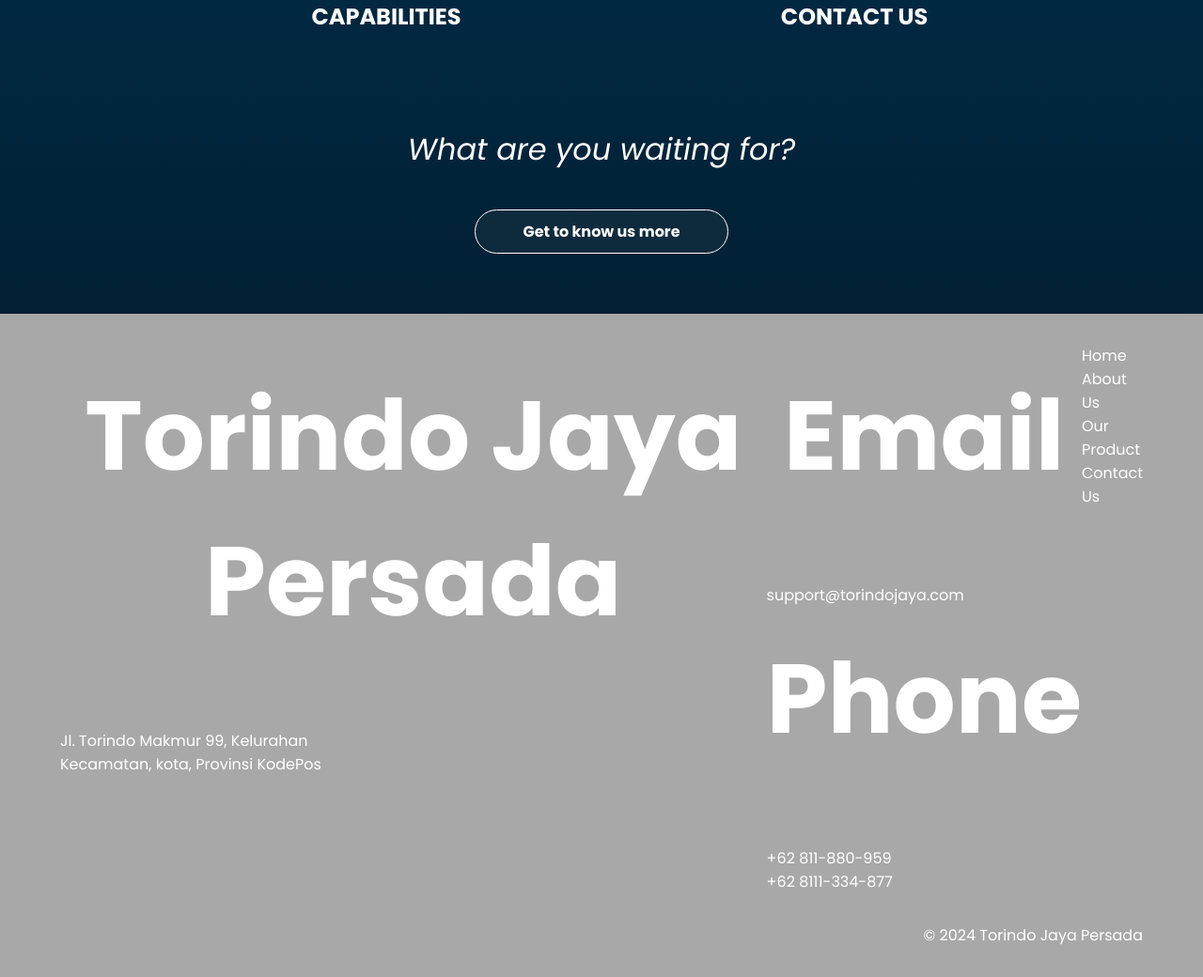
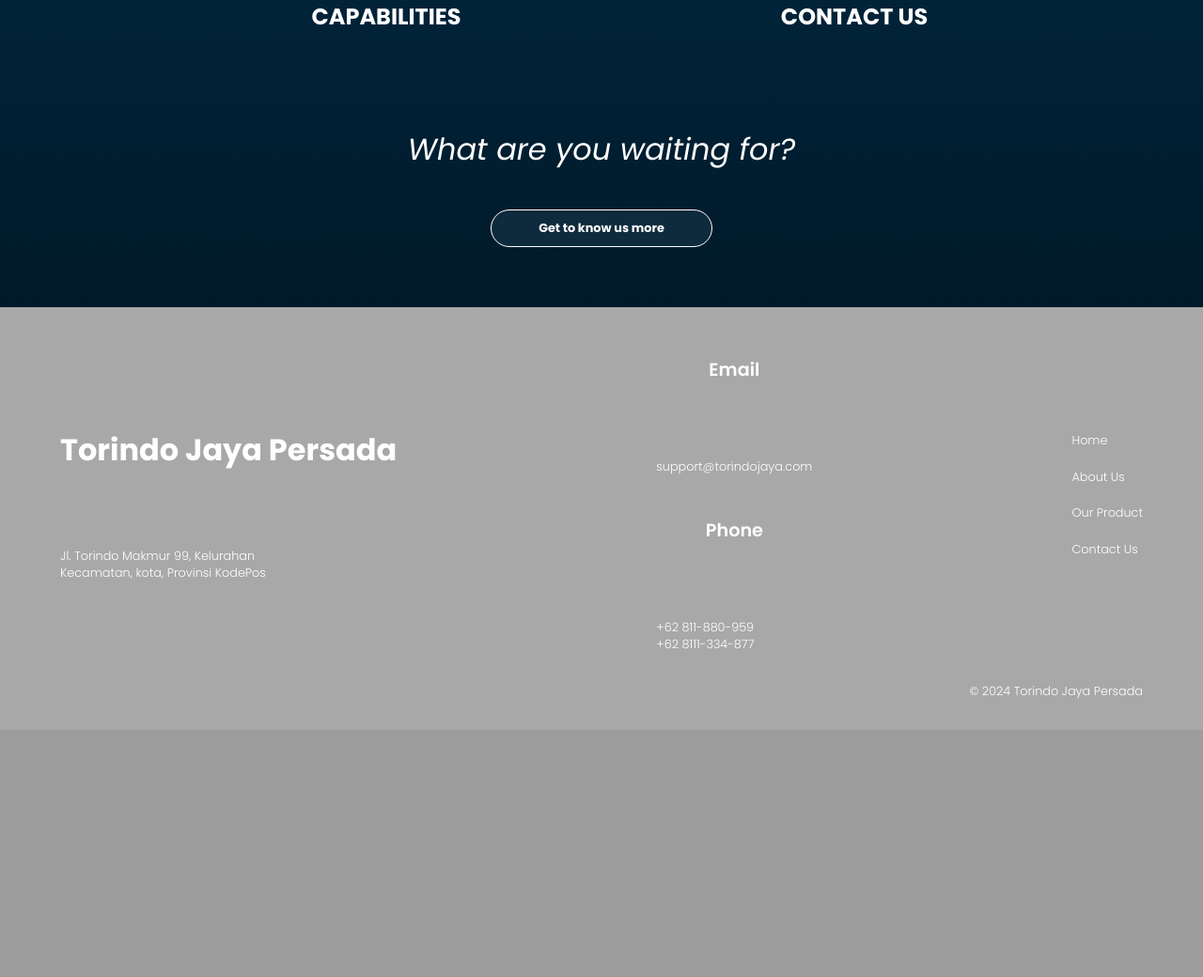
Before and after one commit to raythrp/web-torindo, a PHP site: page / in a window 1280 px wide. Shown: the part 2840-3880 px from the top of the page at 94% size. After the commit the page ends 3584 px from the top, so only its background shows below. Run offline with PHP 8.4, Linux system fonts and the light colour scheme.

Commit message:
footer update, navbar update,  and little file naming changes

```diff
--- a/app/views/home/index.php
+++ b/app/views/home/index.php
@@ -41,25 +41,25 @@
          </div>
          <div class="icon1">
               <div class="icon01">
-                     <img id="icon01" src="public/icon-img/mechanical.svg" alt="gear"/>
+                     <img id="icon01" src="public/icon/mechanical.svg" alt="gear"/>
                      <p>ORIGINAL EQUIPMENT MANUFACTURER</p>
               </div>
               <div class="icon02">
-                     <img id="icon01" src="public/icon-img/achievement.svg" alt="achievement"/>
+                     <img id="icon01" src="public/icon/achievement.svg" alt="achievement"/>
                      <p>DELIVERING PREMIUM PRODUCTS TO ITS GLOBAL CUSTOMER</p>
               </div>
               <div class="icon03">
-                     <img id="icon02" src="public/icon-img/people-group.svg" alt="people group"/>
+                     <img id="icon02" src="public/icon/people-group.svg" alt="people group"/>
                      <p>ASSISTED BY EXPERT ADVISORS</p>
               </div>
          </div>
          <div class="icon2">
               <div class="icon01">
-                     <img id="icon01" src="public/icon-img/product.svg" alt="gear"/>
+                     <img id="icon01" src="public/icon/product.svg" alt="gear"/>
                      <p>PRODUCT SUPPORT CAPABILITIES</p>
               </div>
               <div class="icon02">
-                     <img id="icon01" src="public/icon-img/phone.svg" alt="achievement"/>
+                     <img id="icon01" src="public/icon/phone.svg" alt="achievement"/>
                      <p>24/7 EASY TO CONTACT US</p>
               </div>
          </div>
--- a/app/views/templates/footer.php
+++ b/app/views/templates/footer.php
@@ -24,10 +24,10 @@
                 </div>
             </div>
             <div class="nav">
-                <p>Home</p>
-                <p>About Us</p>
-                <p>Our Product</p>
-                <p>Contact Us</p>
+                <a href="index">Home</a>
+                <a href="about"><span>About Us</span></a>
+                <a href="products">Our Product</a>
+                <a href="contact">Contact Us</a>
             </div>
         </div>
         <p class="copy">&copy; 2024 Torindo Jaya Persada</p>
--- a/public/css/styles-about.css
+++ b/public/css/styles-about.css
@@ -33,7 +33,7 @@ nav {
     justify-content: space-between;
     align-items: center;
     height: 80px; /* Adjusted height for better visibility */
-    padding: 1.6rem 5rem 0 5rem; /* Added padding for spacing */
+    padding: 0rem 5rem 0 5rem; /* Added padding for spacing */
 }
 
 nav::before {
@@ -45,6 +45,7 @@ nav::before {
     height: 100%;
     background: rgba(0, 0, 0, 0); /* Adjust the last value for background opacity */
     backdrop-filter: blur(5px); /* Adjust the blur radius as needed */
+    filter: brightness(80%);
     z-index: -1; /* Place the pseudo-element behind the actual content */
 }
 
--- a/public/css/styles-contact.css
+++ b/public/css/styles-contact.css
@@ -33,7 +33,7 @@ nav {
     justify-content: space-between;
     align-items: center;
     height: 80px; /* Adjusted height for better visibility */
-    padding: 1.6rem 5rem 0 5rem; /* Added padding for spacing */
+    padding: 0rem 5rem 0 5rem; /* Added padding for spacing */
 }
 
 nav::before {
@@ -45,6 +45,7 @@ nav::before {
     height: 100%;
     background: rgba(0, 0, 0, 0); /* Adjust the last value for background opacity */
     backdrop-filter: blur(5px); /* Adjust the blur radius as needed */
+    filter: brightness(80%);
     z-index: -1; /* Place the pseudo-element behind the actual content */
 }
 
--- a/public/css/styles-footer.css
+++ b/public/css/styles-footer.css
@@ -11,11 +11,21 @@ footer .copy {
     justify-content: end;
 }
 
+footer h1 {
+    font-size: 1.2rem;
+    font-weight: 600;
+}
+
+footer p, a {
+    font-size: 0.8rem;
+    font-weight: 300;
+}
+
 .content {
     text-align: start;
     display: flex;
     justify-content: space-between;
-    align-items: start;
+    align-items: center;
 }
 
 .content .profile {
@@ -24,3 +34,31 @@ footer .copy {
     justify-content: center;
     align-items: start;
 }
+
+.content .profile h1{
+    font-weight: 700;
+    font-size: 2rem;
+}
+
+.content .contact {
+    display: flex;
+    flex-direction: column;
+    gap: 1.5rem;
+}
+
+.content .nav {
+    display: flex;
+    flex-direction: column;
+    justify-content: center;
+    align-items: start;
+    gap: 1.3rem;
+}
+
+.content .nav a {
+    text-decoration: none;
+    color: white;
+}
+
+.content .nav a:hover {
+    text-decoration: underline;
+}
--- a/public/css/styles-landing.css
+++ b/public/css/styles-landing.css
@@ -32,7 +32,7 @@ nav {
     justify-content: space-between;
     align-items: center;
     height: 80px; /* Adjusted height for better visibility */
-    padding: 1.6rem 5rem 0 5rem; /* Added padding for spacing */
+    padding: 0rem 5rem 0 5rem; /* Added padding for spacing */
 }
 
 nav::before {
@@ -44,6 +44,7 @@ nav::before {
     height: 100%;
     background: rgba(0, 0, 0, 0); /* Adjust the last value for background opacity */
     backdrop-filter: blur(5px); /* Adjust the blur radius as needed */
+    filter: brightness(80%);
     z-index: -1; /* Place the pseudo-element behind the actual content */
 }
 
--- a/public/css/styles-product.css
+++ b/public/css/styles-product.css
@@ -33,7 +33,7 @@ nav {
     justify-content: space-between;
     align-items: center;
     height: 80px; /* Adjusted height for better visibility */
-    padding: 1.6rem 5rem 0 5rem; /* Added padding for spacing */
+    padding: 0rem 5rem 0 5rem; /* Added padding for spacing */
 }
 
 nav::before {
@@ -45,6 +45,7 @@ nav::before {
     height: 100%;
     background: rgba(0, 0, 0, 0); /* Adjust the last value for background opacity */
     backdrop-filter: blur(5px); /* Adjust the blur radius as needed */
+    filter: brightness(80%);
     z-index: -1; /* Place the pseudo-element behind the actual content */
 }
 
--- a/public/css/styles-recruitment.css
+++ b/public/css/styles-recruitment.css
@@ -33,7 +33,7 @@ nav {
     justify-content: space-between;
     align-items: center;
     height: 80px; /* Adjusted height for better visibility */
-    padding: 1.6rem 5rem 0 5rem; /* Added padding for spacing */
+    padding: 0rem 5rem 0 5rem; /* Added padding for spacing */
 }
 
 nav::before {
@@ -45,6 +45,7 @@ nav::before {
     height: 100%;
     background: rgba(0, 0, 0, 0); /* Adjust the last value for background opacity */
     backdrop-filter: blur(5px); /* Adjust the blur radius as needed */
+    filter: brightness(80%);
     z-index: -1; /* Place the pseudo-element behind the actual content */
 }
 
--- a/public/css/styles-umrah.css
+++ b/public/css/styles-umrah.css
@@ -33,7 +33,7 @@ nav {
     justify-content: space-between;
     align-items: center;
     height: 80px; /* Adjusted height for better visibility */
-    padding: 1.6rem 5rem 0 5rem; /* Added padding for spacing */
+    padding: 0rem 5rem 0 5rem; /* Added padding for spacing */
 }
 
 nav::before {
@@ -45,6 +45,7 @@ nav::before {
     height: 100%;
     background: rgba(0, 0, 0, 0); /* Adjust the last value for background opacity */
     backdrop-filter: blur(5px); /* Adjust the blur radius as needed */
+    filter: brightness(80%);
     z-index: -1; /* Place the pseudo-element behind the actual content */
 }
 
```
Also changed, not shown: public/icon/achievement.svg (renamed from public/icon-img/achievement.svg), public/icon/helmet.svg (renamed from public/icon-img/helmet.svg), public/icon/mechanical.svg (renamed from public/icon-img/mechanical.svg), public/icon/people-group.svg (renamed from public/icon-img/people-group.svg), public/icon/phone.svg (renamed from public/icon-img/phone.svg), public/icon/product.svg (renamed from public/icon-img/product.svg), public/img/torindoLogo.jpg (added).
